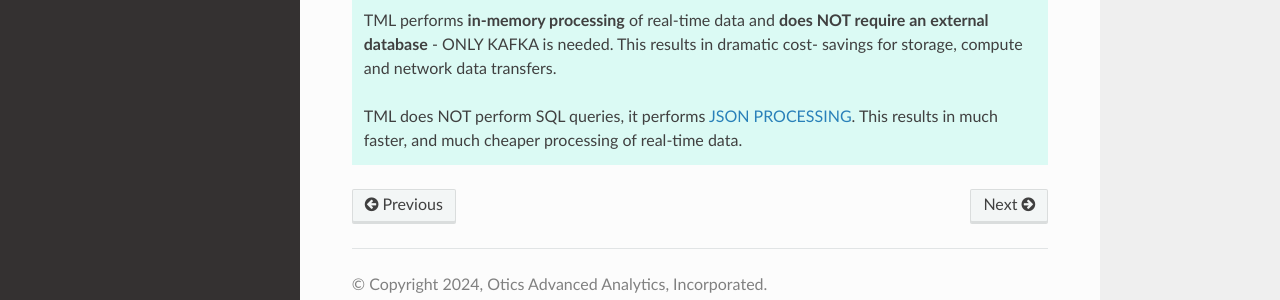
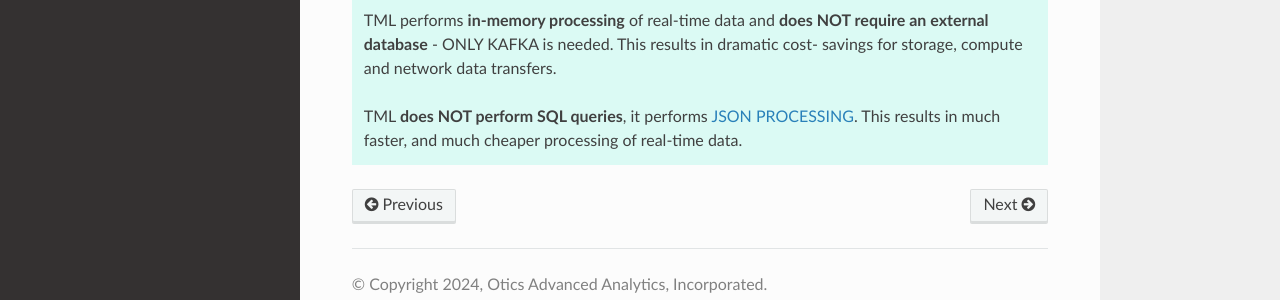
Before and after one commit to smaurice101/readthedocs, a Sphinx documentation site: the page built from docs/source/usage.rst, in a window 1280 px wide and 1279 px high. Shown: the part 925-1225 px from the top of the window. Built offline with Sphinx 7.4.7 and the Read the Docs theme 2.0.0, drawn with Linux system fonts in a browser that asks for light colours.

```diff
--- a/docs/source/usage.rst
+++ b/docs/source/usage.rst
@@ -43,4 +43,4 @@ TML solutions are developed using the MAADSTML Python library that connects to t
    TML performs **in-memory processing** of real-time data and **does NOT require an external database** - ONLY KAFKA is needed.  This results in dramatic cost-
    savings for storage, compute and network data transfers.
 
-   TML does NOT perform SQL queries, it performs :ref:`JSON PROCESSING`.  This results in much faster, and much cheaper processing of real-time data.
+   TML **does NOT perform SQL queries**, it performs :ref:`JSON PROCESSING`.  This results in much faster, and much cheaper processing of real-time data.
```
